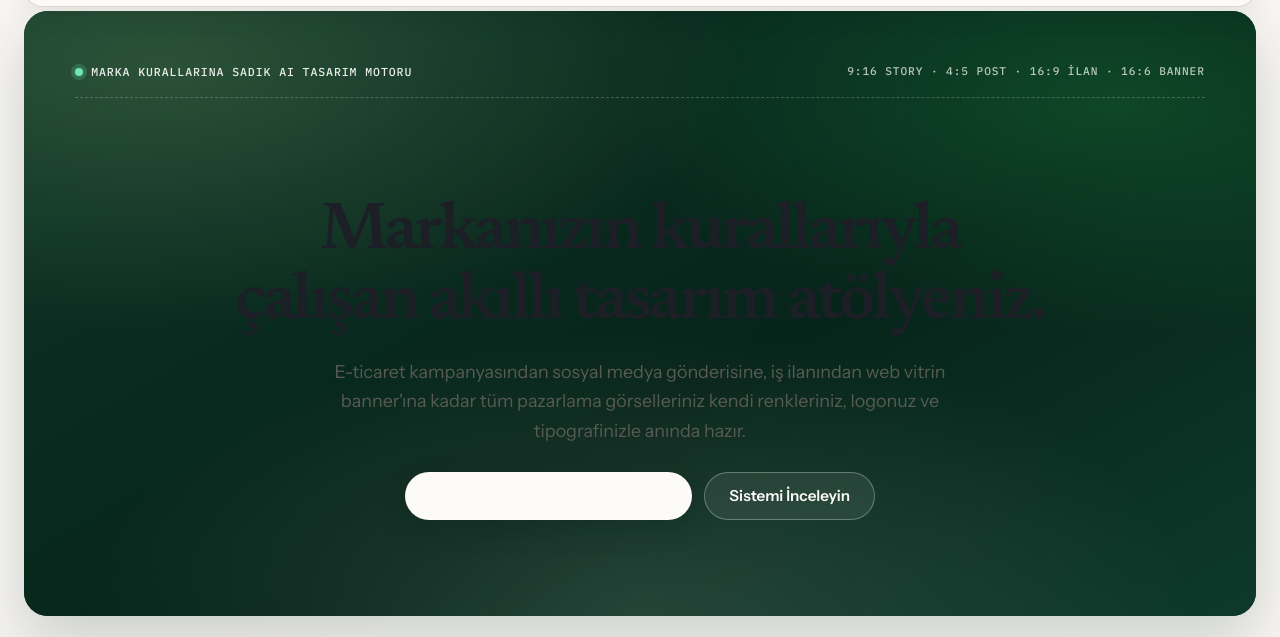
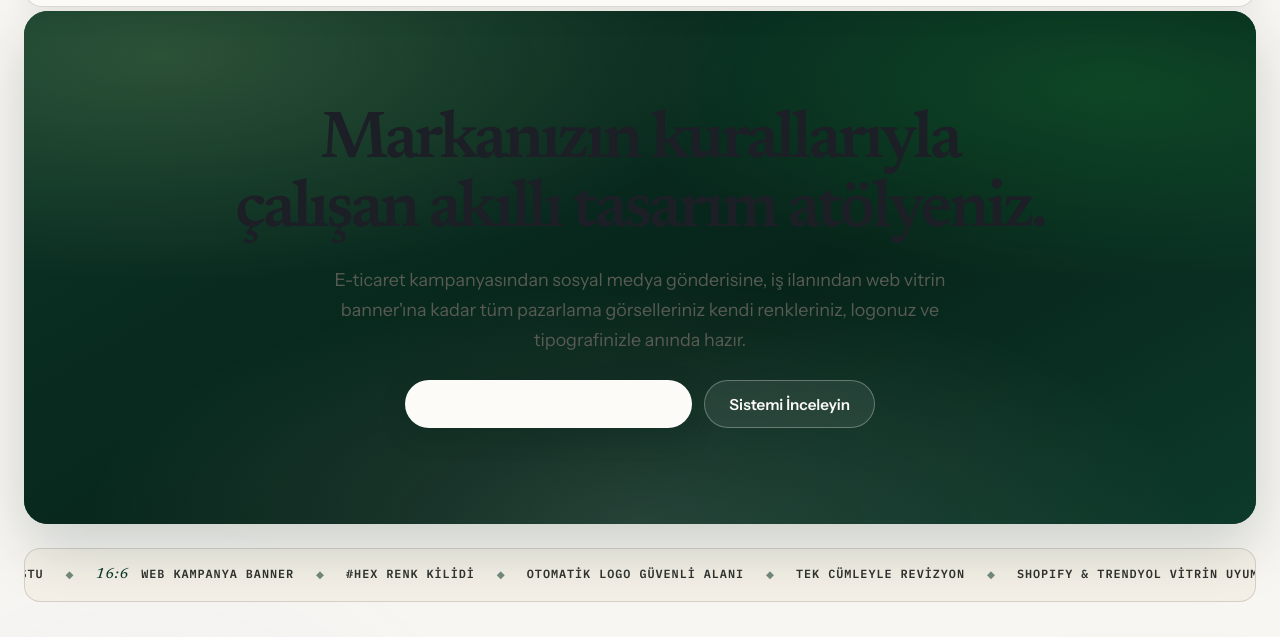
Before and after one commit to locko6634-mustafa/VitrinOS, a website with bundled scripts: page index.html in a window 1280 px wide. Shown: the part 75-712 px from the top of the page. Built offline with nearby package versions, Linux system fonts and the light colour scheme.

Commit message:
chore(home): remove hero meta strip from landing page

```diff
--- a/css/home/home.css
+++ b/css/home/home.css
@@ -565,42 +565,6 @@ main {
   gap: clamp(28px, 4.5vw, 56px);
 }
 
-.hero-meta-strip {
-  display: flex;
-  flex-wrap: wrap;
-  align-items: center;
-  justify-content: space-between;
-  gap: 10px 18px;
-  padding-bottom: 16px;
-  border-bottom: 1px dashed rgba(252, 251, 248, 0.22);
-}
-
-.hero-eyebrow-pill {
-  display: inline-flex;
-  align-items: center;
-  gap: 8px;
-  font-family: var(--vo-font-mono);
-  font-size: 0.72rem;
-  font-weight: 500;
-  letter-spacing: 0.08em;
-  color: rgba(252, 251, 248, 0.92);
-}
-
-.pulse-dot {
-  width: 8px;
-  height: 8px;
-  border-radius: 50%;
-  background: #6ee7b7;
-  box-shadow: 0 0 0 4px rgba(110, 231, 183, 0.2);
-}
-
-.hero-meta-specs {
-  font-family: var(--vo-font-mono);
-  font-size: 0.7rem;
-  letter-spacing: 0.08em;
-  color: rgba(252, 251, 248, 0.72);
-}
-
 .hero-editorial-center {
   max-width: 860px;
   margin-inline: auto;
--- a/index.html
+++ b/index.html
@@ -100,15 +100,6 @@
             <div class="hero-pigment-mesh" aria-hidden="true"></div>
 
             <div class="hero-inner">
-              <!-- Üst Editoryal Telemetri Çubuğu -->
-              <div class="hero-meta-strip" data-reveal>
-                <span class="hero-eyebrow-pill">
-                  <span class="pulse-dot" aria-hidden="true"></span>
-                  <span>MARKA KURALLARINA SADIK AI TASARIM MOTORU</span>
-                </span>
-                <span class="hero-meta-specs" aria-hidden="true">9:16 STORY · 4:5 POST · 16:9 İLAN · 16:6 BANNER</span>
-              </div>
-
               <!-- Merkez Editoryal Başlık & Aksiyonlar -->
               <div class="hero-editorial-center" data-reveal>
                 <h1 id="hero-title" class="hero-serif-title">
```
